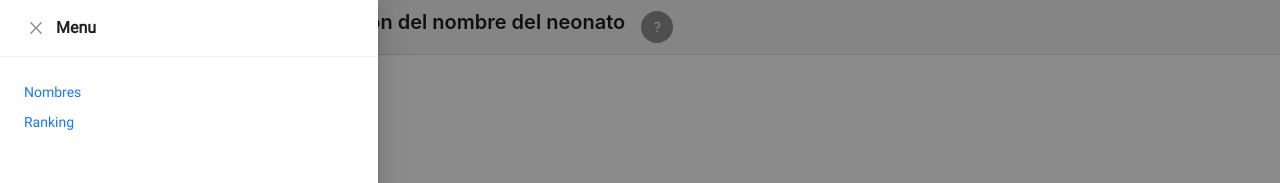
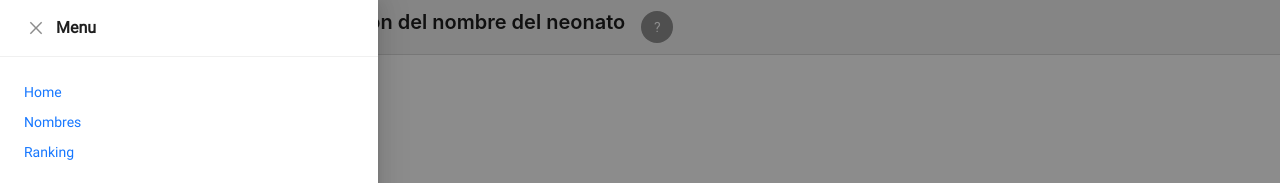
Before and after one commit to francomay3/baby-name-poll, a React (Vite) app: page / in a window 1280 px wide. Both pictures are taken after a click on the element 35 px from the left and 27 px from the top of the page. Shown: the top 183 px of the page. Built offline with nearby package versions, Linux system fonts and the light colour scheme; no server answers; the database is empty.

Commit message:
added home to the navbar

```diff
--- a/src/components/Header.tsx
+++ b/src/components/Header.tsx
@@ -64,6 +64,11 @@ function Header({
       >
         <Space direction="vertical">
           <Typography.Text>
+            <Link onClick={() => setCollapsed(true)} to="/baby-name-poll/">
+              Home
+            </Link>
+          </Typography.Text>
+          <Typography.Text>
             <Link
               onClick={() => setCollapsed(true)}
               to="/baby-name-poll/nombres"
--- a/src/components/Layout.tsx
+++ b/src/components/Layout.tsx
@@ -12,7 +12,6 @@ const Layout = ({
   children,
   error,
   loading,
-  logout,
   user,
   userId,
 }: {
@@ -25,7 +24,7 @@ const Layout = ({
 }) => {
   return (
     <>
-      <Header user={user} userId={userId} logout={logout} />
+      <Header user={user} userId={userId} />
       {loading && <Loading />}
       {error && <Error />}
       {!loading && !error && <Main>{children}</Main>}
```
Also changed, not shown: 1 other file (tests, documents, lock files or other folders).
